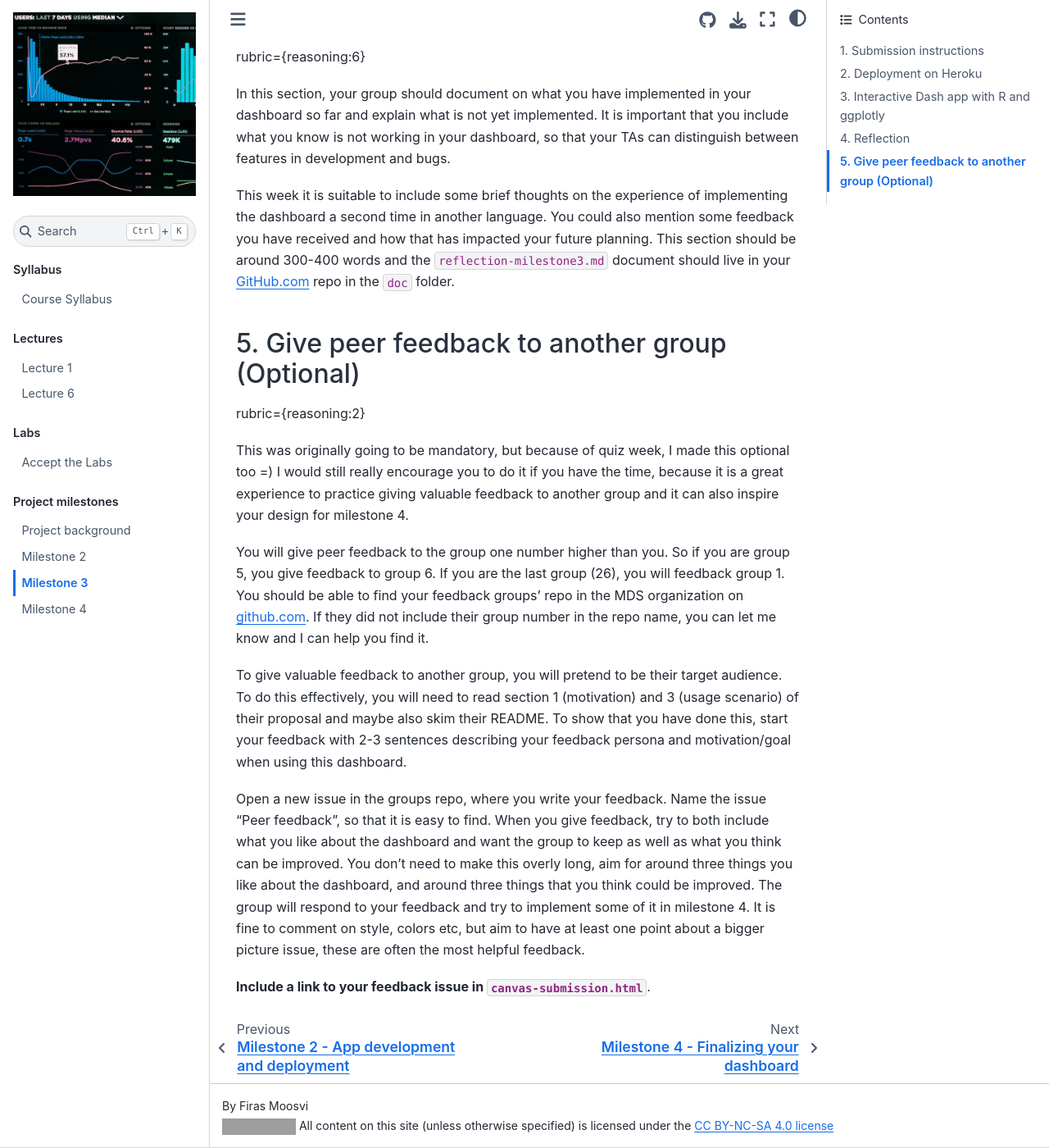
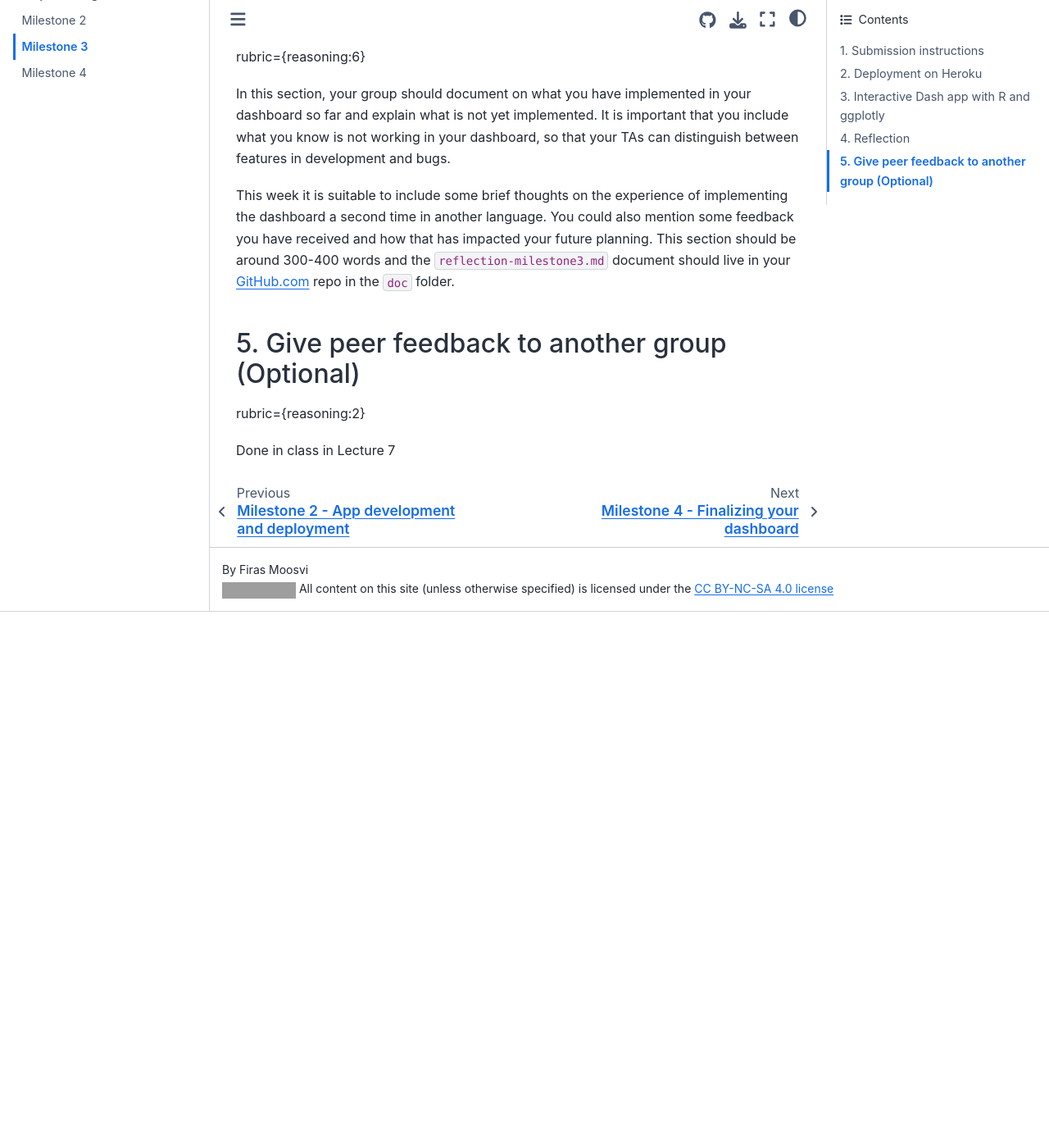
Before and after one commit to ubco-cmps/data551_course, a Jupyter Book: the page built from class/milestone3.md, in a window 1280 px wide and 1400 px high, scrolled down 3786 px. Shown: the whole window at 82% size. Built offline with Jupyter Book 1.0.4 settings and Sphinx 7.4.7 and the Sphinx Book theme 1.1.4, drawn with Linux system fonts in a browser that asks for light colours; pages that are not in the unit, such as notebooks, are missing from menus; after the commit the page ends 4532 px from its top, so only the background shows below that; grey boxes are pictures that could not be loaded.

Commit message:
update milestone3

```diff
--- a/class/milestone3.md
+++ b/class/milestone3.md
@@ -148,47 +148,4 @@ in the `doc` folder.
 ## 5. Give peer feedback to another group (Optional)
 rubric={reasoning:2}
 
-This was originally going to be mandatory,
-but because of quiz week,
-I made this optional too =)
-I would still really encourage you to do it if you have the time,
-because it is a great experience to practice giving valuable feedback to another group
-and it can also inspire your design for milestone 4.
-
-You will give peer feedback to the group one number higher than you.
-So if you are group 5, you give feedback to group 6.
-If you are the last group (26),
-you will feedback group 1.
-You should be able to find your feedback groups' repo
-in the MDS organization on github.com.
-If they did not include their group number in the repo name,
-you can let me know and I can help you find it.
-
-To give valuable feedback to another group,
-you will pretend to be their target audience.
-To do this effectively,
-you will need to read section 1 (motivation) and 3 (usage scenario)
-of their proposal
-and maybe also skim their README.
-To show that you have done this,
-start your feedback with 2-3 sentences describing your feedback persona
-and motivation/goal when using this dashboard.
-
-Open a new issue in the groups repo,
-where you write your feedback.
-Name the issue "Peer feedback",
-so that it is easy to find.
-When you give feedback,
-try to both include what you like about the dashboard
-and want the group to keep
-as well as what you think can be improved.
-You don't need to make this overly long,
-aim for around three things you like about the dashboard,
-and around three things that you think could be improved.
-The group will respond to your feedback
-and try to implement some of it in milestone 4.
-It is fine to comment on style, colors etc,
-but aim to have at least one point about a bigger picture issue,
-these are often the most helpful feedback.
-
-**Include a link to your feedback issue in `canvas-submission.html`**.
+Done in class in Lecture 7
```
